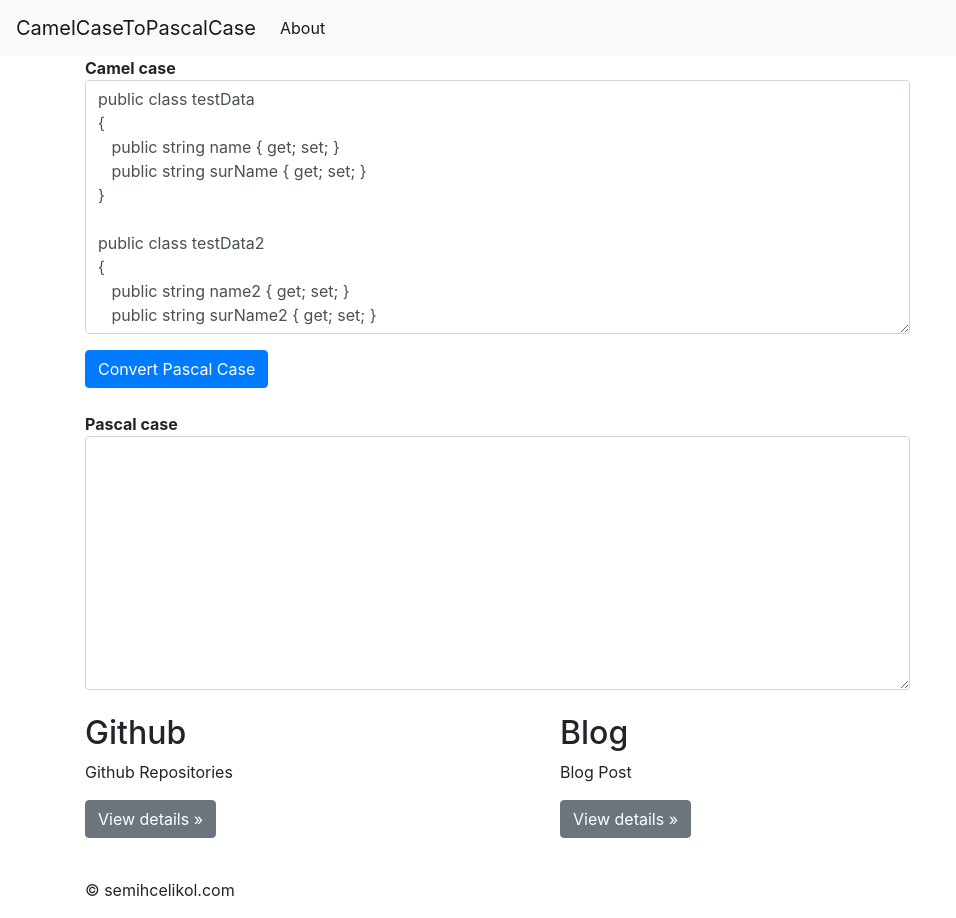
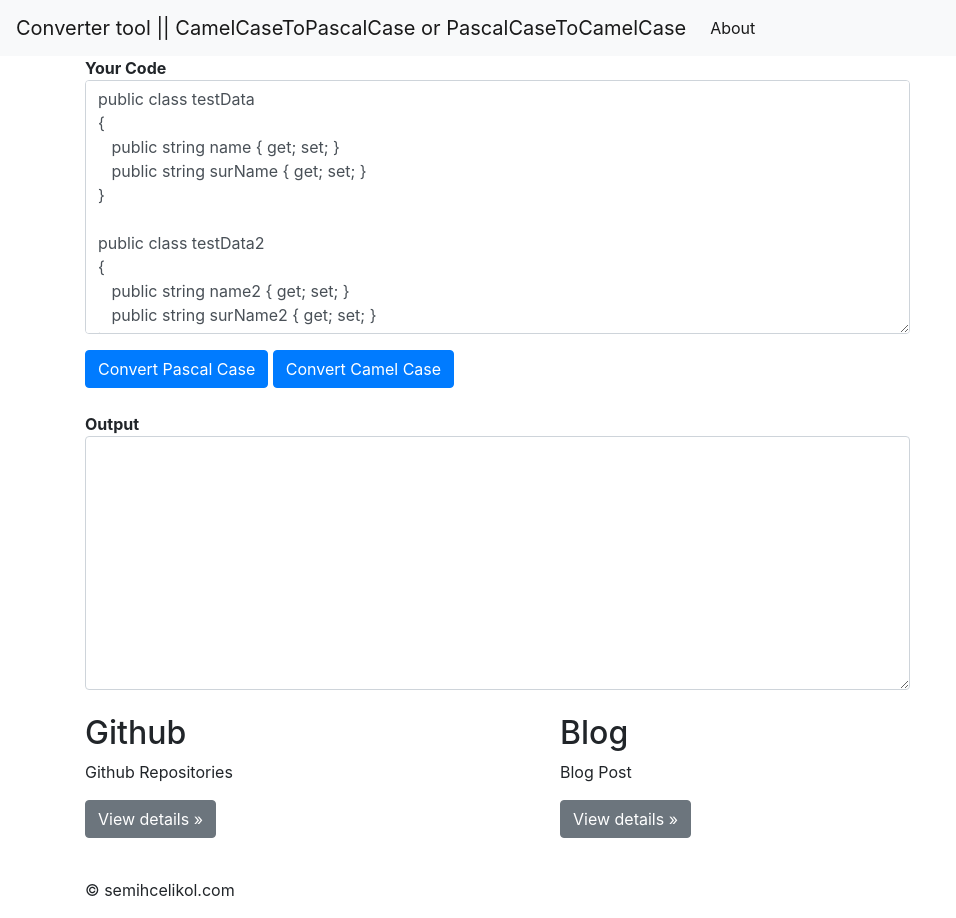
Before and after one commit to semihcelikol/ConverterOnlineTool, a PHP site: page / in a window 1280 px wide. Shown: the whole page, without its empty margins (0-956 px from the left). Run offline with PHP 8.4, Linux system fonts and the light colour scheme.

Commit message:
Adding camel case to pascal case

```diff
--- a/index.php
+++ b/index.php
@@ -2,16 +2,13 @@
 <html>
 <head>
     <meta charset="utf-8" />
-    <meta http-equiv="X-UA-Compatible" content="IE=edge">
-    <title>Convert Class and Property, Camel case to Pascal Case</title>
-    <meta name="viewport" content="width=device-width, initial-scale=1">
-    <script src="scripts/main.js"></script>
-    <link rel="stylesheet" href="https://stackpath.bootstrapcdn.com/bootstrap/4.1.3/css/bootstrap.min.css"integrity="sha384-MCw98/SFnGE8fJT3GXwEOngsV7Zt27NXFoaoApmYm81iuXoPkFOJwJ8ERdknLPMO" crossorigin="anonymous">
+    <title>Convert Class and Property</title>
+    <link rel="stylesheet" href="https://stackpath.bootstrapcdn.com/bootstrap/4.3.1/css/bootstrap.min.css" integrity="sha384-ggOyR0iXCbMQv3Xipma34MD+dH/1fQ784/j6cY/iJTQUOhcWr7x9JvoRxT2MZw1T" crossorigin="anonymous">
 </head>
 <body>
+<nav class="navbar navbar-expand-lg navbar-light bg-light">
+  <a class="navbar-brand" href="http://converter.semihcelikol.com/">Converter tool || CamelCaseToPascalCase or PascalCaseToCamelCase</a>
 
-<nav class="navbar navbar-expand-lg navbar-light bg-light">
-  <a class="navbar-brand" href="http://converter.semihcelikol.com/">CamelCaseToPascalCase</a>
   <button class="navbar-toggler" type="button" data-toggle="collapse" data-target="#navbarSupportedContent" aria-controls="navbarSupportedContent" aria-expanded="false" aria-label="Toggle navigation">
     <span class="navbar-toggler-icon"></span>
   </button>
@@ -22,14 +19,13 @@
         <a class="nav-link" href="http://semihcelikol.com/camel-case-to-pascal-case/" target="_blank">About <span class="sr-only">(current)</span></a>
       </li>
     </ul>
-  </div>
 </nav>
 
 <div class="container">
   <div class="row">
     <div class="col-md-9">
-        <b>Camel case</b>
-        <textarea class="form-control" id="dataCamelCase" name="dataCamelCase" rows="10" cols="50">
+        <b>Your Code</b>
+        <textarea class="form-control" id="data" name="data" rows="10" cols="50">
 public class testData
 {
    public string name { get; set; }
@@ -40,16 +36,16 @@ public class testData2
 {
    public string name2 { get; set; }
    public string surName2 { get; set; }
-}
-        </textarea>
+}</textarea>
         <p></p>
-        <input type="button" value="Convert Pascal Case" onclick="CamelCaseToPascalCase()" class="btn btn-primary" />
+        <input type="button" value="Convert Pascal Case" class="btn btn-primary" name="convertPascalCase" />
+        <input type="button" value="Convert Camel Case" class="btn btn-primary" name="convertCamelCase" />
     </div>
     <p></p>
     <div class="col-md-9">
     <br>
-        <b>Pascal case</b>
-        <textarea class="form-control" id="dataPascalCase" name="dataPascalCase" rows="10" cols="50"></textarea>
+        <b>Output</b>
+        <textarea class="form-control" id="output" name="output" rows="10" cols="50"></textarea>
     </div>
   </div>
 </div>
@@ -59,7 +55,7 @@ public class testData2
       <div class="col-md-5">
         <h2> Github</h2>
         <p> Github Repositories</p>
-        <p><a class="btn btn-secondary" href="https://github.com/semihcelikol/ConvertToPascalCase" role="button">View details »</a></p>
+        <p><a class="btn btn-secondary" href="https://github.com/semihcelikol/addOnCamelCaseToPascalCase" role="button">View details »</a></p>
       </div>
       <div class="col-md-5">
         <h2> Blog</h2>
@@ -68,7 +64,8 @@ public class testData2
       </div>
     </div>
 </div>
-
+<!-- Scripts -->
+<script src="scripts/main.js"></script>
 <br>
 <footer class="container">
   <p>© semihcelikol.com</p>
--- a/scripts/main.js
+++ b/scripts/main.js
@@ -1,6 +1,18 @@
-function CamelCaseToPascalCase()
+document.addEventListener("click", function(e)
 {
-    var data = document.getElementById('dataCamelCase').value;
+    if (e.target.name == "convertPascalCase")
+    {
+        converter(0);
+    }
+
+    if (e.target.name == "convertCamelCase")
+    {
+        converter(1);
+    }
+
+    function converter(IsPascalCase)
+    {
+        var data = document.getElementById('data').value;
 
         var notChangeStrArray = new Array ("class",
                                             "void",
@@ -83,12 +95,20 @@ function CamelCaseToPascalCase()
             }
             else
             {
+                if(IsPascalCase == 0)
+                {
                     result += item.substring(0, 1).toUpperCase();
+                }
+                else
+                {
+                    result += item.substring(0, 1).toLowerCase();
+                }
                 result += item.substring(1) + " ";
             }
 
             counter++;
         }
 
-    document.getElementById('dataPascalCase').value = result;
+        document.getElementById('output').value = result;
     }
+});
```
Also changed, not shown: README.md. Lines whose indentation alone changed are shown as unchanged.
